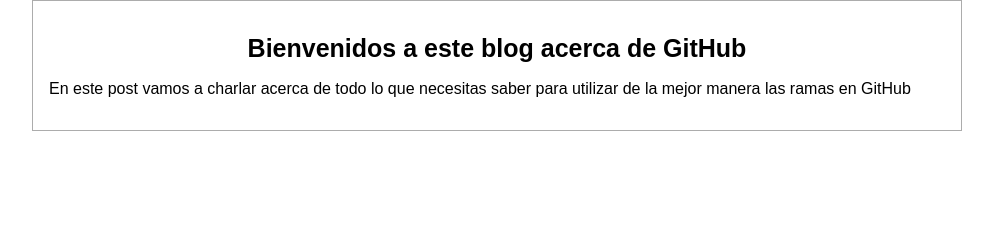
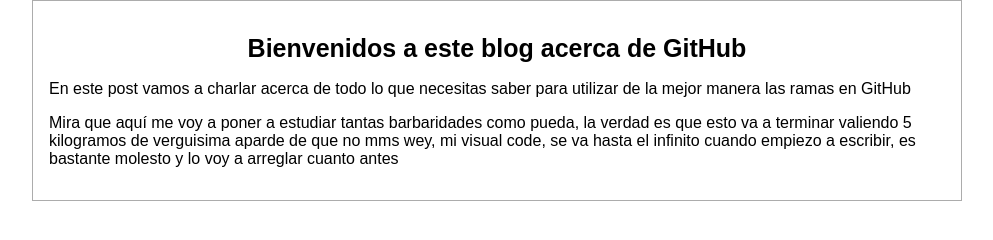
Before and after one commit to FishefM/Hyperblog, a plain HTML site: page index.html in a window 1280 px wide. Shown: the whole page, without its empty margins (143-1136 px from the left). Drawn offline with Linux system fonts and the light colour scheme.

Commit message:
agregado el contenido final del blog y agregando una mejor tipografía UwU

```diff
--- a/css/estilos.css
+++ b/css/estilos.css
@@ -3,7 +3,7 @@
     color: #000000;
     margin: 0%;
     padding: 0%;
-    font-family: Arial, Helvetica, sans-serif;
+    font-family: fantasy;
 }
 
 #container{
--- a/index.html
+++ b/index.html
@@ -11,9 +11,9 @@
     <div id="container">
         <div id="post">
             <h1>Bienvenidos a este blog acerca de GitHub</h1>
-        </div>
             <p>En este post vamos a charlar acerca de todo lo que necesitas saber para utilizar de la mejor manera las ramas en GitHub</p>
+            <p>Mira que aquí me voy a poner a estudiar tantas barbaridades como pueda, la verdad es que esto va a terminar valiendo 5 kilogramos de verguisima aparde de que no mms wey, mi visual code, se va hasta el infinito cuando empiezo a escribir, es bastante molesto y lo voy a arreglar cuanto antes</p>
     </div>
-
+    </div>
 </body>
 </html>
```
